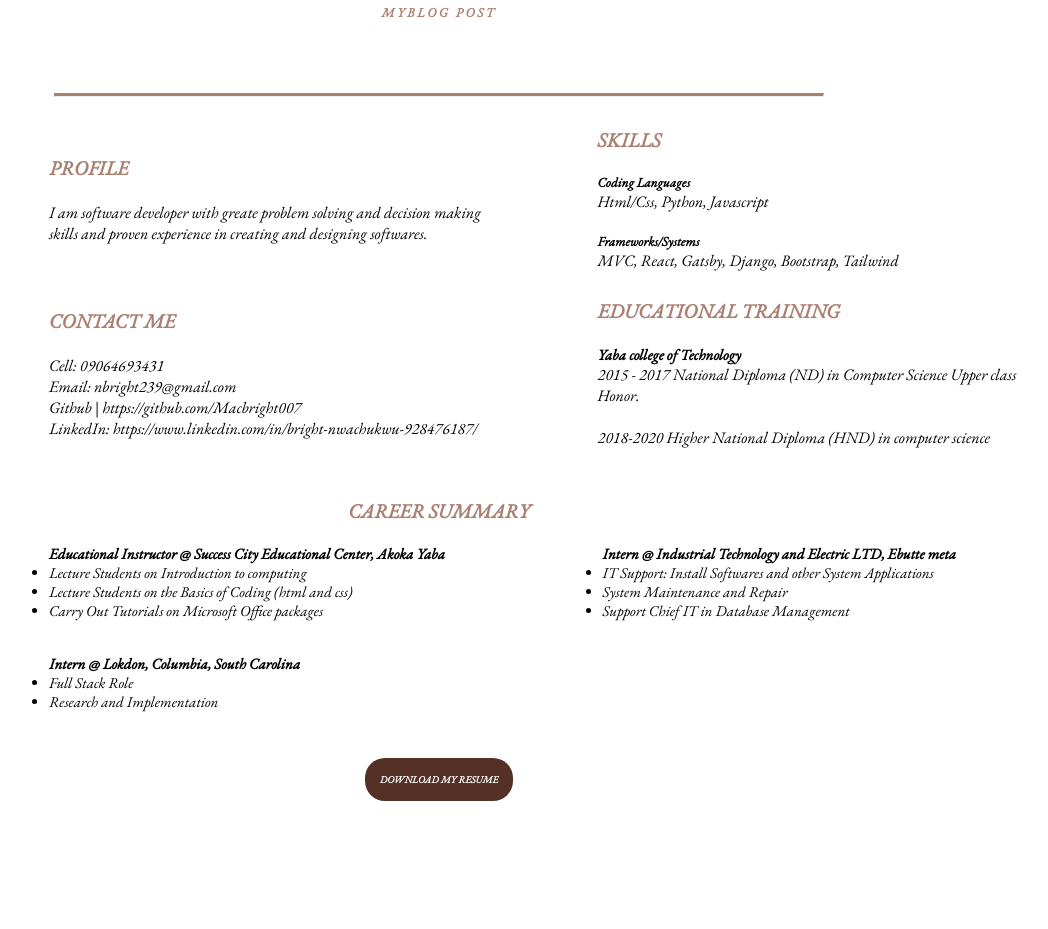
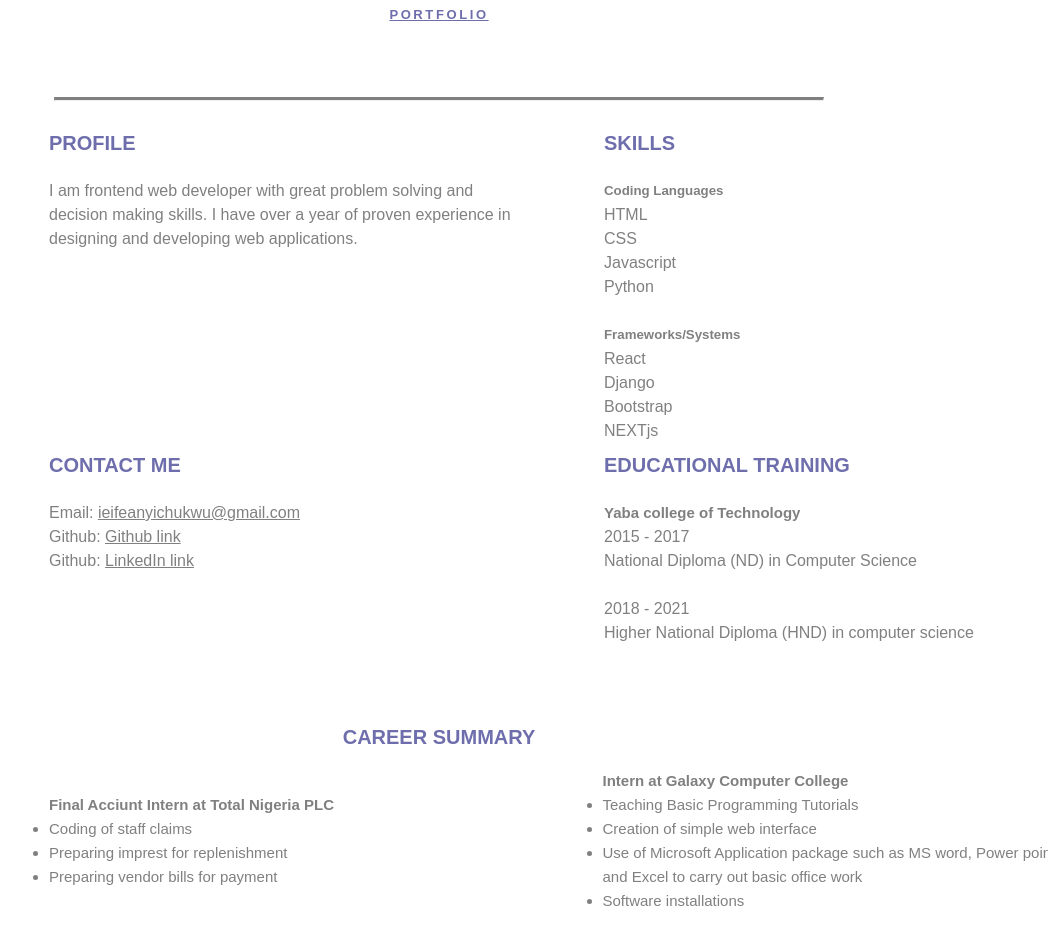
Before and after one commit to ernestizic/hng-resume-task, a plain HTML site: page index.html in a window 1280 px wide. Shown: the part 408-1337 px from the top of the page, without its empty margins (201-1249 px from the left). Before the commit the page ends 1236 px from the top, so only its background shows below. Drawn offline with nearby package versions, Linux system fonts and the light colour scheme.

Commit message:
first commit

```diff
--- a/index.html
+++ b/index.html
@@ -4,19 +4,19 @@
      <meta charset="UTF-8">
      <meta http-equiv="X-UA-Compatible" content="IE=edge">
      <meta name="viewport" content="width=device-width, initial-scale=1.0">
-     <title>MY Resume</title>
+     <title>Ernest Resume</title>
      <link rel="stylesheet" href="style.css">
  </head>
  <body>
      <div class="container">
          <header class="head">
-             <img src="asset/images/me.jpg" alt="myself"/>
+             <img src="asset/images/Ernest.jpg" alt="myself"/>
          </header>
 
          <div class="sub-head">
-             <h2>Bright Nwachukwu</h2>
+             <h2>Isaac Ernest Ifeanyichukwu</h2>
              <h3>Software Developer</h3>
-             <a href="https://iammacbright.blogspot.com/">MyBlog Post</a>
+             <a href="https://ernestizic.netlify.app/">Portfolio</a>
          </div>
          <hr />
 
@@ -24,38 +24,42 @@
              <div>
                  <h2>Profile</h2>
                  <br>
-                 <p>I am software developer with greate problem solving and decision making skills and
-                     proven experience in creating and designing softwares.</p>
+                 <p>I am frontend web developer with great problem solving and decision making skills. I have over a year
+                     of proven experience in designing and developing web applications.</p>
              </div>
              <div>
                 <h2>Skills</h2>
                 <br>
                 <h5>Coding Languages</h5>
-                <p>Html/Css, Python, Javascript</p>
+                <p>HTML</p>
+                <p>CSS</p>
+                <p>Javascript</p>
+                <p>Python</p>
                 <br>
                 <h5>Frameworks/Systems</h5>
-                <p>MVC, React, Gatsby, Django, Bootstrap, Tailwind</p>
+                <p>React</p>
+                <p>Django</p>
+                <p>Bootstrap</p>
+                <p>NEXTjs</p>
             </div>
             <div>
                 <h2>Contact Me</h2>
                 <br/>
-                <p>Cell: 09064693431</p>
-                <p>Email: nbright239@gmail.com</p>
-                <p>Github | https://github.com/Macbright007</p>
-                <p>LinkedIn: https://www.linkedin.com/in/bright-nwachukwu-928476187/</p>
+                <p>Email: <a href="mailto:ieifeanyichukwu@gmail.com">ieifeanyichukwu@gmail.com</a></p>
+                <p>Github: <a href="https://github.com/ernestizic">Github link</a></p>
+                <p>Github: <a href="https://www.linkedin.com/in/isaac-ifeanyichukwu-9b0039205/">LinkedIn link</a></p>
            </div>
            <div>
             <h2>Educational Training</h2>
             <br/>
             <h3>Yaba college of Technology</h3>
             <p>
-               2015 - 2017
+               2015 - 2017 <br/>
                National Diploma (ND) in Computer Science
-               Upper class Honor.
             </p>
             <br />
             <p>
-               2018-2020
+               2018 - 2021 <br/>
                Higher National Diploma (HND) in computer science
             </p>
         </div>
@@ -65,33 +69,28 @@
             <h2 class="sub-header">Career Summary</h2>
             <div class="sub-sec">
                 <div>
-                    <h3>Educational Instructor @ Success City Educational Center, Akoka Yaba</h3>
+                    <h3>Final Acciunt Intern at Total Nigeria PLC</h3>
                      <ul>
-                         <li>Lecture Students on Introduction to computing</li>
-                         <li>Lecture Students on the Basics of Coding (html and css)</li>
-                         <li>Carry Out Tutorials on Microsoft Office packages</li>
+                         <li>Coding of staff claims</li>
+                         <li>Preparing imprest for replenishment</li>
+                         <li>Preparing vendor bills for payment</li>
                     </ul>
                  </div>
+
                 <div>
-                    <h3>Intern @ Industrial Technology and Electric LTD, Ebutte meta</h3>
+                    <h3>Intern at Galaxy Computer College</h3>
                     <ul>
-                        <li>IT Support: Install Softwares and other System Applications</li>
-                        <li>System Maintenance and Repair</li>
-                        <li>Support Chief IT in Database Management</li>
-                   </ul>
-                </div>
-                <div>
-                    <h3>Intern @ Lokdon, Columbia, South Carolina</h3>
-                    <ul>
-                        <li>Full Stack Role</li>
-                        <li>Research and Implementation</li>
+                        <li>Teaching Basic Programming Tutorials</li>
+                        <li>Creation of simple web interface</li>
+                        <li>Use of Microsoft Application package such as MS word, Power point and Excel to carry out basic office work</li>
+                        <li>Software installations</li>
                    </ul>
                 </div>
             </div>
         </section>
 
         <div class="btn-group">
-            <a class="btn" download href="asset/document/CV2021.docx">Download My Resume</a>
+            <a class="btn" download href="asset/document/Isaac Ifeanyi Ernest_CV.pdf">Download My Resume</a>
         </div>
     </div>
  </body>
--- a/style.css
+++ b/style.css
@@ -1,18 +1,21 @@
-@import url('https://fonts.googleapis.com/css2?family=EB+Garamond:ital@1&display=swap');
+
 
 * {
     margin: 0;
     padding: 0;
-    font-family: EB Garamond;
+    font-family:Arial, Helvetica, sans-serif;
+    color: gray;
+    line-height: 24px;
 }
 header.head{
     padding: 50px;
     height: 100px;
-    background-color:#866450;
+    background-color:black;
 }
 header.head img{
     border-radius: 50%;
-    width: 18%;
+    width: 250px;
+    height: 250px;
     margin-top: 23px;
     display: block;
     margin-left: auto;
@@ -21,10 +24,9 @@ header.head img{
 .sub-head{
     text-align: center;
     color: #0a192e;
-    margin-top: 120px;
+    margin-top: 140px;
     text-transform: uppercase;
     font-weight: 600;
-    letter-spacing: 0.5em;
     font-size: 20px;
 }
 .sub-head h3{
@@ -36,19 +38,18 @@ header.head img{
     letter-spacing: 0.2em;
 }
 .sub-head a{
-    color: rgb(171, 129, 115);
+    color: rgb(110, 110, 173);
     margin-top: 15px;
     font-weight: 900;
     font-size: 13px;
     letter-spacing: 0.2em;
-    text-decoration: none;
 }
 .sub-head a:hover{
-    color: black;
+    color: blue;
     text-decoration: underline;
 }
 hr {
-    border-top: 3px solid #aa8072;
+    border-top: 3px solid gray;
     width: 60%;
     margin-top:70px;
     margin-left: auto;
@@ -57,16 +58,16 @@ hr {
 .submain{
     display: grid;
     grid-template-columns: 1fr 1fr;
-    grid-gap: 97px;
-    align-items: center;
-    margin: 30px;
+    grid-gap: 80px;
+    padding-bottom: 30px;
+    padding-top: 30px;
     margin-left: 250px;
 }
 .submain div{
     margin-bottom: -70px;
 }
 .submain h2 {
-    color: #aa8072;
+    color: rgb(110, 110, 173);
     text-transform: uppercase;
     font-size: 20px;
     font-weight: 600;
@@ -75,7 +76,7 @@ hr {
     font-size: 15px;
 }
 .sub-header{
-    color: #aa8072;
+    color: rgb(110, 110, 173);
     text-transform: uppercase;
     font-size: 20px;
     font-weight: 600;
@@ -105,7 +106,7 @@ hr {
 }
 
 .btn {
-    background-color: #553024;
+    background-color: rgb(110, 110, 173);
     color: #fff;
     padding: 15px;
     border-radius: 20px;
@@ -116,5 +117,18 @@ hr {
     text-decoration: none;
 }
 .btn:hover{
-    background-color:#aa8072 ;
+    background-color: blue;
 }
+
+@media only screen and (max-width: 414px) {
+    .submain{
+        display: grid;
+        grid-template-columns: auto;
+        margin: 10px;
+    }
+    .sub-sec{
+        display: grid;
+        grid-template-columns: auto;
+        margin-left: 10px;
+    }
+}
```
Also changed, not shown: myname.html (renamed from hello.html, +2 -2 lines), asset/images/Ernest.jpg (added), asset/images/me.jpg (deleted), 3 other files.
